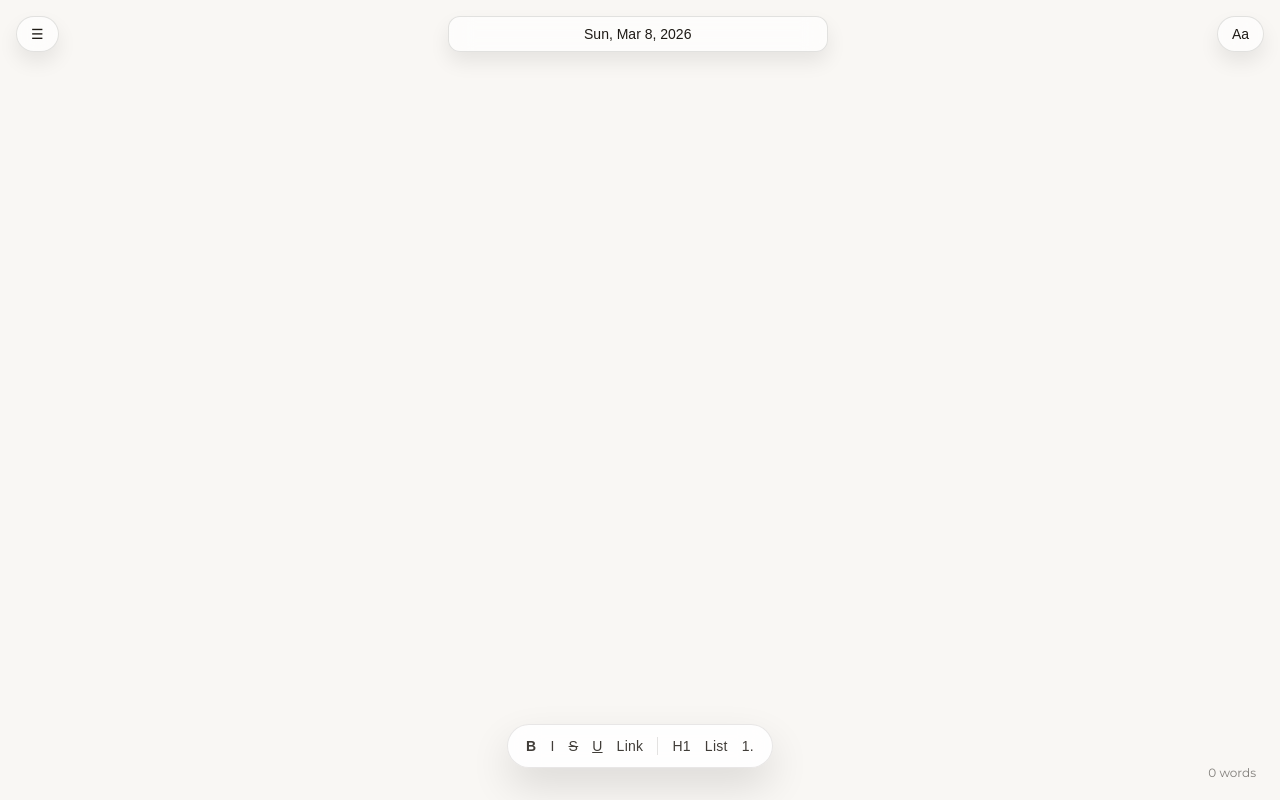
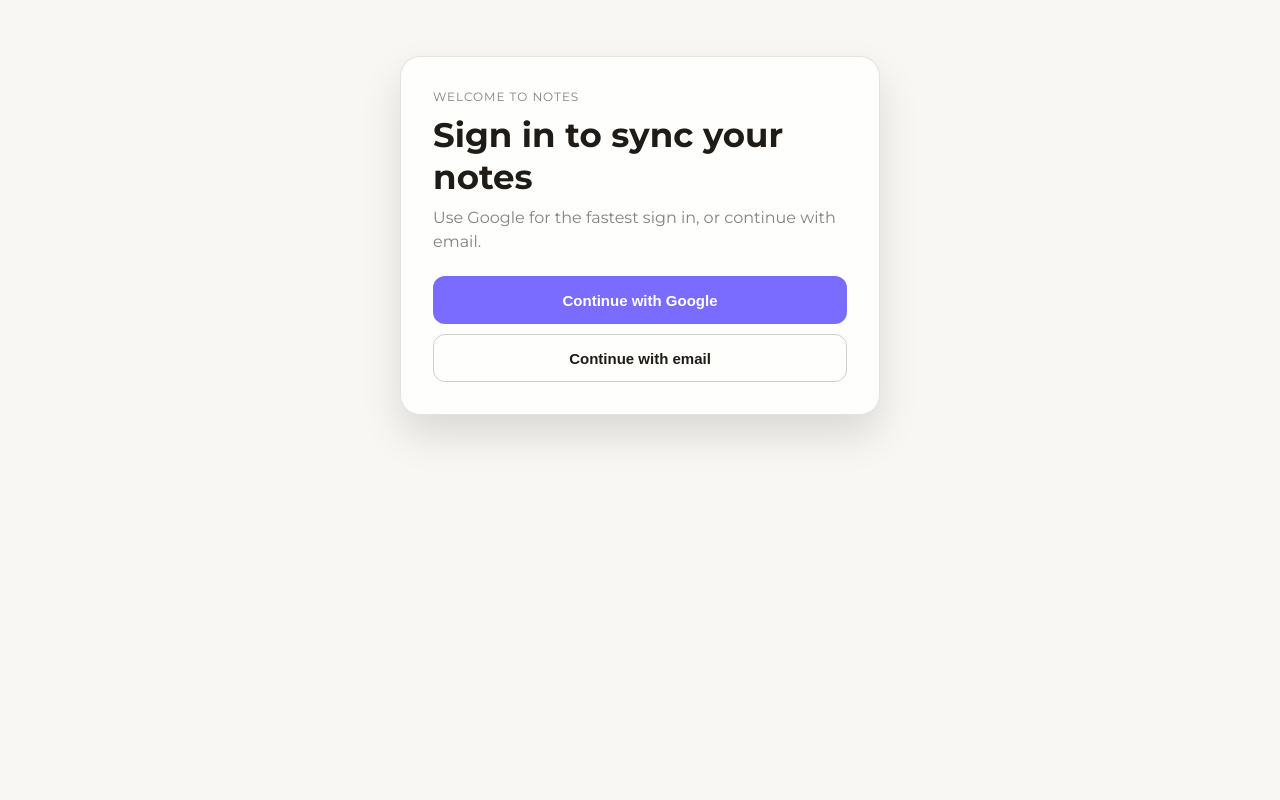
Before and after one commit to ciaranlm/Notesv2, a React (Vite) app: page / in a window 1280 px wide. Built offline with nearby package versions, Linux system fonts and the light colour scheme.

Commit message:
Add auth entry screen with Google-first flow and analytics events

```diff
--- a/src/app/styles.css
+++ b/src/app/styles.css
@@ -170,3 +170,72 @@ body {
   max-width: 600px;
   margin: 0 auto;
 }
+
+.auth-entry-screen {
+  min-height: 100vh;
+  display: flex;
+  justify-content: center;
+  align-items: flex-start;
+  padding: clamp(20px, 7vh, 56px) 16px 24px;
+}
+
+.auth-entry-card {
+  width: min(480px, 100%);
+  background: color-mix(in srgb, var(--panel) 92%, transparent);
+  border: 1px solid color-mix(in srgb, var(--text) 12%, transparent);
+  border-radius: 20px;
+  padding: clamp(20px, 4vw, 32px);
+  box-shadow: 0 20px 40px rgba(0, 0, 0, 0.12);
+  backdrop-filter: blur(10px);
+}
+
+.auth-entry-eyebrow {
+  margin: 0;
+  font-size: 12px;
+  text-transform: uppercase;
+  letter-spacing: 0.08em;
+  color: var(--text-muted);
+}
+
+.auth-entry-card h1 {
+  margin: 10px 0 8px;
+  font-size: clamp(26px, 5vw, 34px);
+}
+
+.auth-entry-subtitle {
+  margin: 0;
+  color: var(--text-muted);
+  line-height: 1.5;
+}
+
+.auth-entry-actions {
+  display: grid;
+  gap: 10px;
+  margin-top: 22px;
+}
+
+.auth-btn {
+  min-height: 48px;
+  border-radius: 12px;
+  border: 1px solid transparent;
+  font-size: 15px;
+  font-weight: 600;
+  cursor: pointer;
+}
+
+.auth-btn-primary {
+  background: var(--accent);
+  color: #fff;
+}
+
+.auth-btn-secondary {
+  background: transparent;
+  color: var(--text);
+  border-color: color-mix(in srgb, var(--text) 20%, transparent);
+}
+
+.auth-entry-error {
+  margin: 12px 0 0;
+  color: #df4f4f;
+  font-size: 13px;
+}
--- /dev/null
+++ b/src/auth/AuthGate.tsx
@@ -0,0 +1,122 @@
+import { useEffect, useMemo, useState } from 'react'
+
+type AuthMethod = 'google' | 'email'
+
+type AuthGateProps = {
+  children: JSX.Element
+}
+
+type AuthEventName =
+  | 'auth_screen_viewed'
+  | 'google_click'
+  | 'google_success'
+  | 'google_error'
+  | 'fallback_email_click'
+
+const AUTH_STORAGE_KEY = 'notesv2_auth_method'
+const DEFAULT_POST_LOGIN_ROUTE = '/app'
+
+const trackAuthEvent = (eventName: AuthEventName, metadata?: Record<string, string>) => {
+  const payload = {
+    event: eventName,
+    ...metadata,
+  }
+
+  const dataLayerHost = window as Window & { dataLayer?: unknown[] }
+  if (Array.isArray(dataLayerHost.dataLayer)) {
+    dataLayerHost.dataLayer.push(payload)
+  }
+
+  window.dispatchEvent(new CustomEvent('notesv2_analytics', { detail: payload }))
+}
+
+const getPostLoginPath = () => {
+  const redirectParam = new URLSearchParams(window.location.search).get('redirect')
+  if (redirectParam && redirectParam.startsWith('/')) {
+    return redirectParam
+  }
+  return DEFAULT_POST_LOGIN_ROUTE
+}
+
+const persistAuthAndRedirect = (authMethod: AuthMethod) => {
+  window.localStorage.setItem(AUTH_STORAGE_KEY, authMethod)
+  const postLoginPath = getPostLoginPath()
+  if (window.location.pathname !== postLoginPath) {
+    window.history.replaceState(null, '', postLoginPath)
+  }
+}
+
+export const AuthGate = ({ children }: AuthGateProps) => {
+  const [isAuthenticated, setIsAuthenticated] = useState(() => Boolean(window.localStorage.getItem(AUTH_STORAGE_KEY)))
+  const [googleError, setGoogleError] = useState<string | null>(null)
+  const postLoginPath = useMemo(() => getPostLoginPath(), [])
+
+  useEffect(() => {
+    if (isAuthenticated && window.location.pathname !== postLoginPath) {
+      window.history.replaceState(null, '', postLoginPath)
+      return
+    }
+
+    if (!isAuthenticated) {
+      trackAuthEvent('auth_screen_viewed')
+    }
+  }, [isAuthenticated, postLoginPath])
+
+  const completeLogin = (authMethod: AuthMethod) => {
+    persistAuthAndRedirect(authMethod)
+    setIsAuthenticated(true)
+  }
+
+  const handleGoogleLogin = async () => {
+    setGoogleError(null)
+    trackAuthEvent('google_click')
+
+    try {
+      if (!navigator.onLine) {
+        throw new Error('No internet connection. Please reconnect and try again.')
+      }
+
+      completeLogin('google')
+      trackAuthEvent('google_success')
+    } catch (error) {
+      const message = error instanceof Error ? error.message : 'Google sign-in failed.'
+      setGoogleError(message)
+      trackAuthEvent('google_error', { message })
+    }
+  }
+
+  const handleEmailFallback = () => {
+    setGoogleError(null)
+    trackAuthEvent('fallback_email_click')
+    completeLogin('email')
+  }
+
+  if (isAuthenticated) {
+    return children
+  }
+
+  return (
+    <main className="auth-entry-screen" aria-label="Authentication screen">
+      <section className="auth-entry-card">
+        <p className="auth-entry-eyebrow">Welcome to Notes</p>
+        <h1>Sign in to sync your notes</h1>
+        <p className="auth-entry-subtitle">Use Google for the fastest sign in, or continue with email.</p>
+
+        <div className="auth-entry-actions">
+          <button type="button" className="auth-btn auth-btn-primary" onClick={handleGoogleLogin}>
+            Continue with Google
+          </button>
+          <button type="button" className="auth-btn auth-btn-secondary" onClick={handleEmailFallback}>
+            Continue with email
+          </button>
+        </div>
+
+        {googleError ? (
+          <p className="auth-entry-error" role="alert">
+            {googleError}
+          </p>
+        ) : null}
+      </section>
+    </main>
+  )
+}
--- a/src/main.tsx
+++ b/src/main.tsx
@@ -1,11 +1,14 @@
 import React from 'react'
 import ReactDOM from 'react-dom/client'
 import { App } from './app/App'
+import { AuthGate } from './auth/AuthGate'
 import './app/styles.css'
 
 ReactDOM.createRoot(document.getElementById('root')!).render(
   <React.StrictMode>
-    <App />
+    <AuthGate>
+      <App />
+    </AuthGate>
   </React.StrictMode>,
 )
 
```
